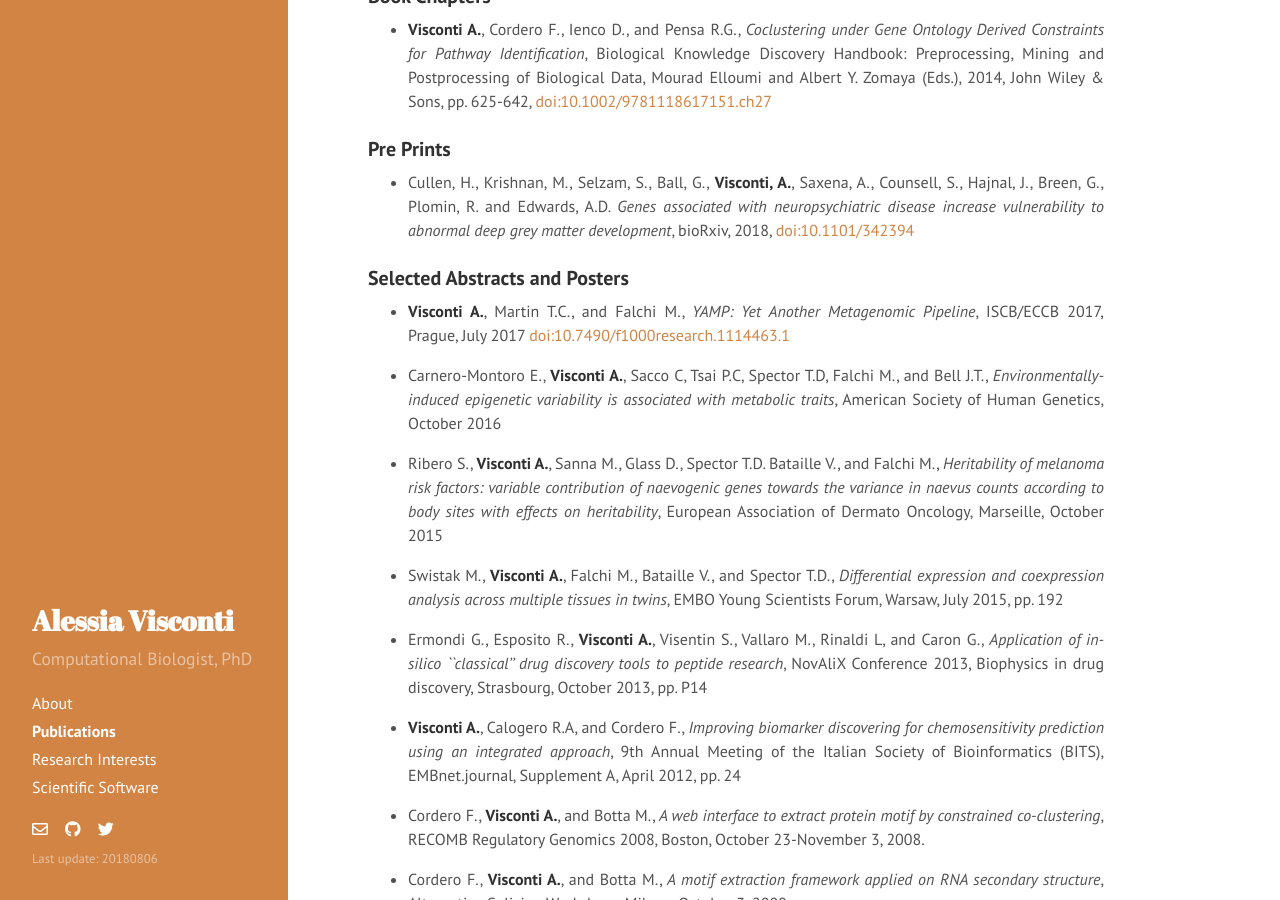
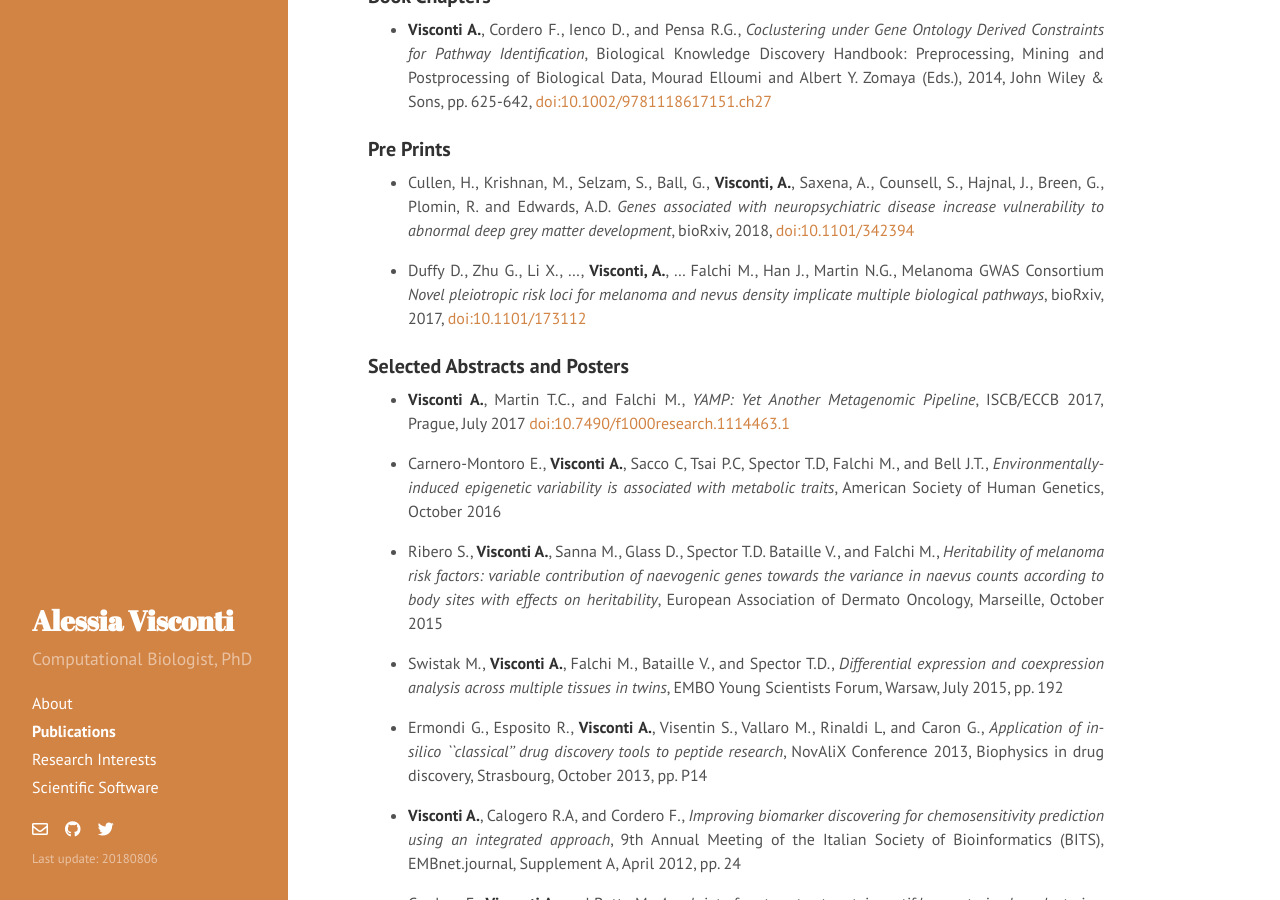
Before and after one commit to alesssia/alesssia.github.io, a Jekyll site: the page built from publications.md, in a window 1280 px wide and 900 px high, scrolled down 2504 px. Built offline with Jekyll 4.4.1, drawn with Linux system fonts in a browser that asks for light colours; nearby versions of some CDN libraries; a style sheet for code colours, icons or effects is not loaded.

Commit message:
Added nevi preprint

```diff
--- a/publications.md
+++ b/publications.md
@@ -74,6 +74,9 @@ title: Publications
 
 - Cullen, H., Krishnan, M., Selzam, S., Ball, G., **Visconti, A.**, Saxena, A., Counsell, S., Hajnal, J., Breen, G., Plomin, R. and Edwards, A.D. *Genes associated with neuropsychiatric disease increase vulnerability to abnormal deep grey matter development*, bioRxiv, 2018, [doi:10.1101/342394](https://www.biorxiv.org/content/early/2018/06/12/342394)
 
+- Duffy D., Zhu G., Li X., ..., **Visconti, A.**, ... Falchi M., Han J., Martin N.G., Melanoma GWAS Consortium *Novel pleiotropic risk loci for melanoma and nevus density implicate multiple biological pathways*, bioRxiv, 2017, [doi:10.1101/173112](https://www.biorxiv.org/content/early/2017/08/07/173112)
+
+
 ### Selected Abstracts and Posters
 
 - **Visconti A.**, Martin T.C., and Falchi M.,  *YAMP: Yet Another Metagenomic Pipeline*, ISCB/ECCB 2017, Prague, July 2017 [doi:10.7490/f1000research.1114463.1](https://f1000research.com/slides/6-1185)
```
Also changed, not shown: 1 other file.
